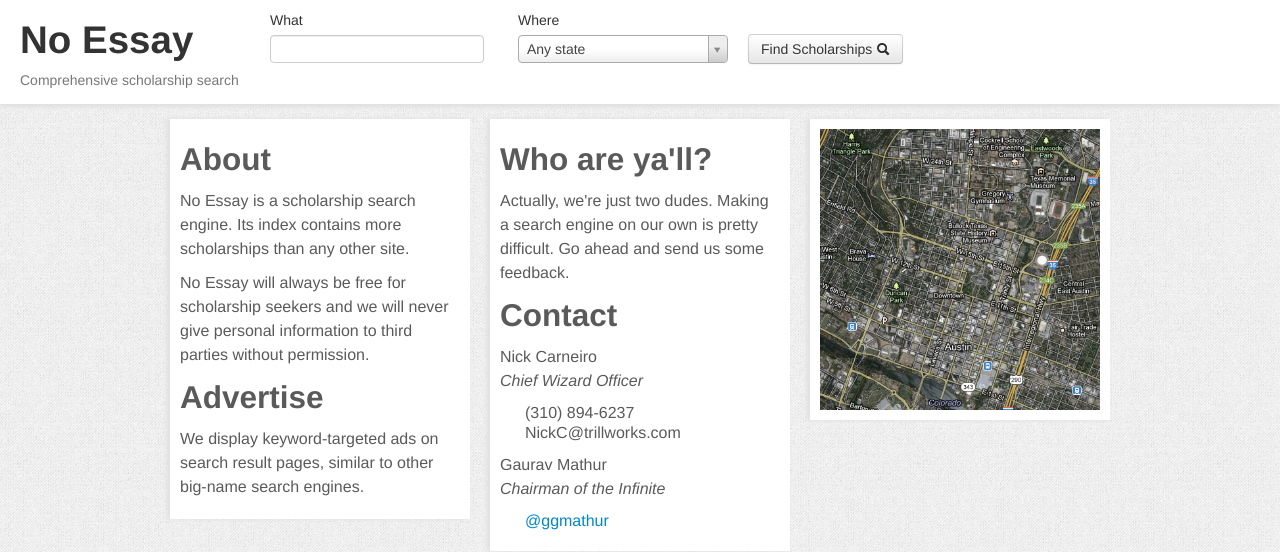
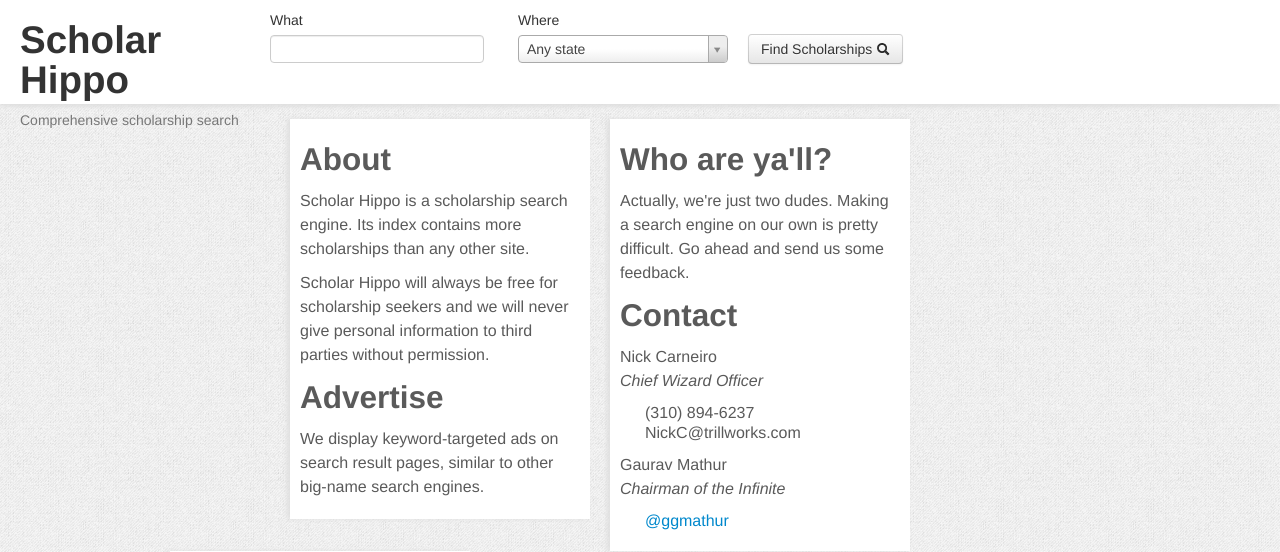
Before and after one commit to NickCarneiro/scholarhippo, a Django app: page /about in a window 1280 px wide. Shown: the top 552 px of the page. Run offline with Django 3.2, Linux system fonts and the light colour scheme; parts of the project's set-up code (start-up, migrations or seed data) failed here and were passed over; some libraries are stand-ins or nearby versions.

Commit message:
replaced more names

```diff
--- a/search/views/static_pages.py
+++ b/search/views/static_pages.py
@@ -3,7 +3,7 @@ from django.shortcuts import render_to_response
 
 def about(request):
     context = {
-        'page_title': 'About No Essay'
+        'page_title': 'About Scholar Hippo'
     }
     return render_to_response('about.html', context)
 
--- a/templates/about.html
+++ b/templates/about.html
@@ -8,12 +8,12 @@
                         About
                     </h2>
                     <p>
-                    No Essay is a scholarship search engine.
+                    Scholar Hippo is a scholarship search engine.
                     Its index contains more scholarships than any other site.
                     </p>
                     <p>
 
-                    No Essay will always be free for scholarship seekers and we will never give personal information
+                    Scholar Hippo will always be free for scholarship seekers and we will never give personal information
                         to third parties without permission.
                     </p>
 
--- a/templates/navshell.html
+++ b/templates/navshell.html
@@ -12,7 +12,7 @@
         <meta name="keywords" content="{{ meta_keywords }}">
     {% endif %}
 
-    <title>{{ page_title |default:"No Essay Scholarships" }}</title>
+    <title>{{ page_title |default:"Scholar Hippo Scholarships" }}</title>
     <link rel="stylesheet" href="{% static "css/bootstrap.css" %}" />
     <link rel="stylesheet" href="{% static "css/global.css" %}" />
     <link rel="stylesheet" href="{% static "css/select2.css" %}" />
@@ -37,7 +37,7 @@
         <div id="navshell-logo">
             <div id="site-title">
                 <a class="title-link" href="/">
-                    <h1 class="block">No Essay</h1>
+                    <h1 class="block">Scholar Hippo</h1>
                 </a>
             </div>
         Comprehensive scholarship search
```
